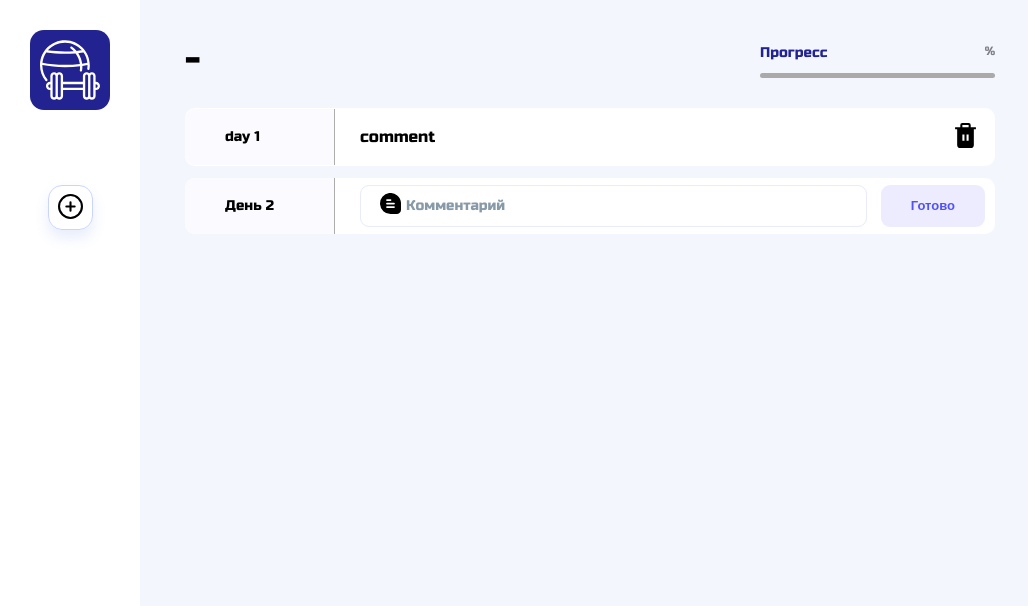
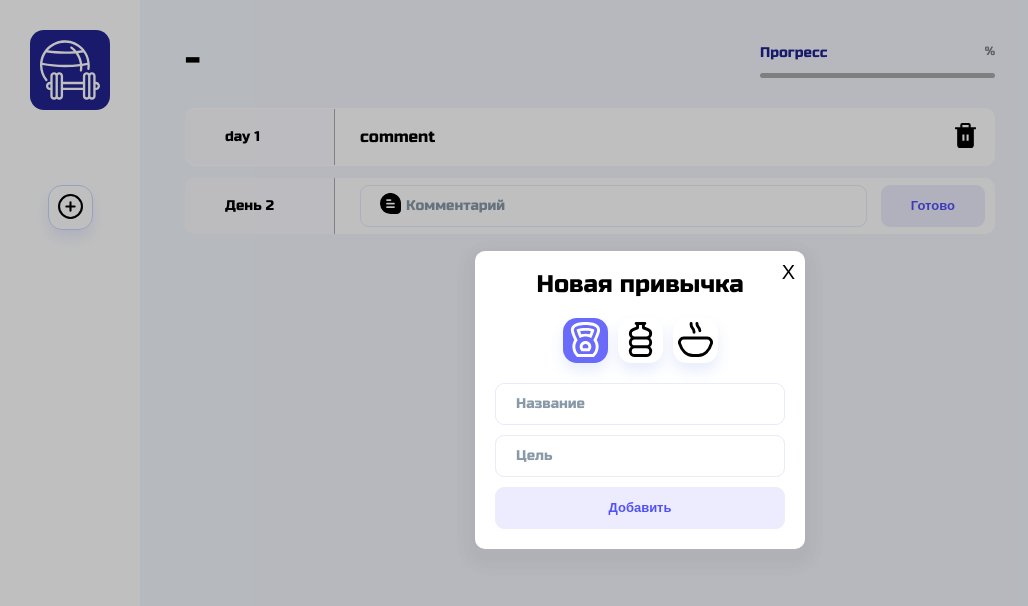
Before and after one commit to mednik83/javascript-first, a plain HTML site: page index.html in a window 1280 px wide. Both pictures are taken after a click on the button 70 px from the left and 207 px from the top of the page. Shown: the whole page, without its empty margins (0-1028 px from the left). Drawn offline with Linux system fonts and the light colour scheme.

Commit message:
popup, addhabbit, url

```diff
--- a/index.html
+++ b/index.html
@@ -49,7 +49,7 @@
           </div>
           <div class="habbit">
             <div class="habbit__day">День 2</div>
-            <form action="#" class="habbit__form" onsubmit="addHabbit(event)">
+            <form action="#" class="habbit__form" onsubmit="addDays(event)">
               <input
                 class="input_icon"
                 type="text"
@@ -61,10 +61,38 @@
                 src="./images/icons/comment.svg"
                 alt="comment"
               />
-              <button class="button">Готово</button>
+              <button class="button" type="submit">Готово</button>
             </form>
           </div>
         </main>
+      </div>
+      <div class="cover cover_hidden">
+        <div class="popup">
+          <h2>Новая привычка</h2>
+          <div class="icon-label">
+            <div class="icon-select">
+              <button
+                class="icon icon_active"
+                onclick="setIcon('dumbbell-alt', event)"
+              >
+                <img src="./images/icons/dumbbell-alt.svg" alt="" />
+              </button>
+              <button class="icon" onclick="setIcon('water-bottle', event)">
+                <img src="./images/icons/water-bottle.svg" alt="" />
+              </button>
+              <button class="icon" onclick="setIcon('soup', event)">
+                <img src="./images/icons/soup.svg" alt="" />
+              </button>
+            </div>
+            <form class="popup__form" onsubmit="addHabbit(event)">
+              <input type="text" name="name" placeholder="Название" />
+              <input type="text" name="icon" value="dumbbell-alt" hidden />
+              <input type="number" name="target" placeholder="Цель" />
+              <button class="button" type="submit">Добавить</button>
+            </form>
+            <button class="popup__close">X</button>
+          </div>
+        </div>
       </div>
     </div>
 
--- a/scripts/app.js
+++ b/scripts/app.js
@@ -2,7 +2,8 @@
 
 let habbits = [];
 const HABBIT_KEY = "HABBIT_KEY";
-
+const CURRENT_HABBIT_ID_KEY = "CURRENT_HABBIT_ID_KEY";
+let currentHabbitId;
 /* page */
 
 const page = {
@@ -14,6 +15,7 @@ const page = {
   },
   habbits: document.querySelector(".habbits"),
   form: document.querySelector(".habbit__form"),
+  popup: document.querySelector(".cover"),
 };
 
 /* utils */
@@ -24,6 +26,12 @@ function loadData() {
   if (Array.isArray(habbitArray)) {
     habbits = habbitArray;
   }
+  const habbitId = localStorage.getItem(CURRENT_HABBIT_ID_KEY);
+  if (!habbitId) {
+    currentHabbitId = habbits[0].id;
+    return;
+  }
+  currentHabbitId = Number(habbitId);
 }
 
 function saveData() {
@@ -77,6 +85,8 @@ function rerenderHead(activeHabbit) {
 }
 
 function rerenderMain(activeHabbit) {
+  page.form["comment"].classList.remove("error");
+
   if (!activeHabbit) {
     return;
   }
@@ -117,17 +127,17 @@ function deleteHabbit(habbitId, activeHabbit) {
   rerender(habbits[activeHabbit].id);
 }
 
-function addHabbit(event) {
+function addDays(event) {
   event.preventDefault();
 
-  const input = page.form.querySelector(".input_icon");
-  const comment = input.value.trim();
+  const data = new FormData(event.target);
+  const comment = data.get("comment").trim();
 
   const habbitId = parseInt(page.form.dataset.habbitId, 10);
-  console.log(habbitId);
+  page.form["comment"].classList.remove("error");
 
   if (comment === "") {
-    alert("Комментарий не может быть пустым");
+    page.form["comment"].classList.add("error");
     return;
   }
 
@@ -136,20 +146,84 @@ function addHabbit(event) {
   saveData();
   rerender(habbitId);
 
-  input.value = "";
+  event.target.reset();
 }
 
 function rerender(activeHabbitId) {
-  console.log(activeHabbitId);
+  const activeHabbit = habbits.find((habbit) => habbit.id === activeHabbitId);
 
-  const activeHabbit = habbits.find((habbit) => habbit.id === activeHabbitId);
+  currentHabbitId = activeHabbit.id;
+  localStorage.setItem(CURRENT_HABBIT_ID_KEY, activeHabbit.id);
+  document.location.replace(document.location.pathname + "#" + currentHabbitId);
   rerenderMenu(activeHabbit);
   rerenderHead(activeHabbit);
   rerenderMain(activeHabbit);
 }
 
+function togglePopup() {
+  page.popup.classList.toggle("cover_hidden");
+  page.popup.querySelectorAll("input").forEach((inp) => {
+    inp.classList.remove("error");
+  });
+}
+
+function setIcon(icon, event) {
+  const inputIcon = page.popup.querySelector('input[name="icon"]');
+  inputIcon.value = icon;
+
+  document.querySelectorAll(".icon").forEach((el) => {
+    el.classList.remove("icon_active");
+  });
+  event.currentTarget.classList.add("icon_active");
+}
+
+function addHabbit(event) {
+  event.preventDefault();
+
+  const data = new FormData(event.currentTarget);
+  const name = data.get("name").trim();
+  const icon = data.get("icon");
+  const target = data.get("target").trim();
+
+  if (!name || !target || isNaN(Number(target)) || target < 1 || !icon) {
+    const inputs = event.currentTarget.querySelectorAll("input");
+    inputs.forEach((inp) => {
+      inp.classList.add("error");
+    });
+    return;
+  }
+
+  habbits.push({
+    id: habbits.length + 1,
+    icon,
+    name,
+    target,
+    days: [],
+  });
+
+  const inputs = event.currentTarget.querySelectorAll("input");
+  inputs.forEach((inp) => {
+    inp.classList.remove("error");
+  });
+
+  event.currentTarget.reset();
+  saveData();
+  togglePopup();
+  rerender(habbits.length);
+}
+
+/* clicks */
+
+document.querySelector(".menu__add").addEventListener("click", togglePopup); // открыть
+document.querySelector(".popup__close").addEventListener("click", togglePopup); // закрыть
+
 /* init */
 (() => {
   loadData();
-  rerender(habbits[0].id);
+  const hashId = Number(document.location.hash.replace("#", ""));
+  const urlHabbit = habbits.find((habbit) => habbit.id == hashId);
+  if (urlHabbit) {
+    rerender(urlHabbit.id);
+  }
+  rerender(currentHabbitId);
 })();
--- a/styles/style.css
+++ b/styles/style.css
@@ -255,3 +255,97 @@ input::placeholder {
   top: 8px;
   left: 45px;
 }
+
+input.error {
+  border: 1px solid red;
+}
+
+.cover {
+  position: fixed;
+  left: 0;
+  right: 0;
+  bottom: 0;
+  top: 0;
+  background: rgb(0, 0, 0, 0.25);
+  display: flex;
+  align-items: center;
+  justify-content: center;
+}
+.cover img {
+  width: 35px;
+  height: 35px;
+}
+
+.icon {
+  background: #fff;
+  box-shadow: 0px 8px 14px rgba(62, 107, 224, 0.12);
+  border-radius: 14px;
+  border: none;
+  height: 45px;
+  width: 45px;
+  cursor: pointer;
+}
+
+.icon:hover {
+  background: #6a6afb;
+}
+
+.icon:hover img {
+  filter: brightness(0) invert(1);
+}
+.icon-select {
+  display: flex;
+  flex-direction: row;
+  justify-content: center;
+  gap: 10px;
+}
+.icon_active {
+  background: #6a6afb;
+}
+.icon_active img {
+  filter: brightness(0) invert(1);
+}
+.cover_hidden {
+  display: none;
+}
+.icon-label {
+  display: flex;
+  flex-direction: column;
+  gap: 20px;
+  width: 100%;
+}
+.popup {
+  background: #fff;
+  box-shadow: 0px 8px 14px 12px rgba(56, 56, 56, 0.05);
+  border-radius: 10px;
+  padding: 20px;
+  position: relative;
+  flex-direction: column;
+  display: flex;
+  align-items: center;
+  gap: 20px;
+  max-width: 600px;
+  min-width: 330px;
+}
+.popup__form {
+  display: flex;
+  flex-direction: column;
+  gap: 10px;
+}
+.popup__close {
+  border-radius: 5px;
+  padding: 5px;
+  font-size: 20px;
+  position: absolute;
+  top: 5px;
+  right: 5px;
+}
+h2 {
+  font-weight: 400;
+  font-size: 24px;
+  line-height: 27px;
+}
+.popup__close:hover {
+  background: #fb6a6a;
+  cursor: pointer;
+}
```
